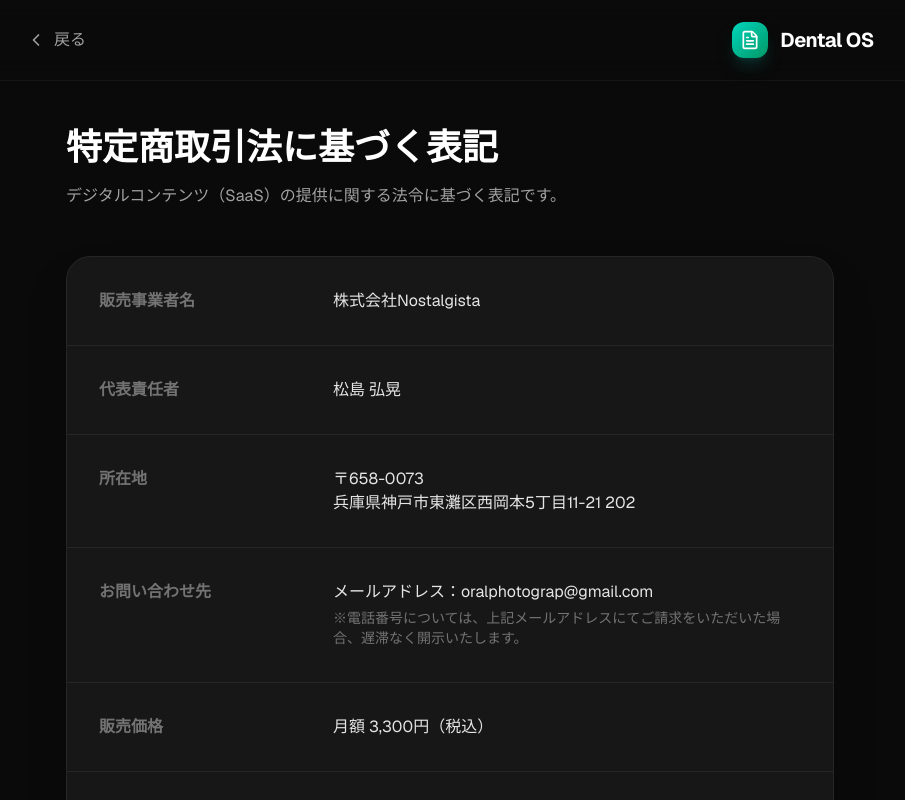
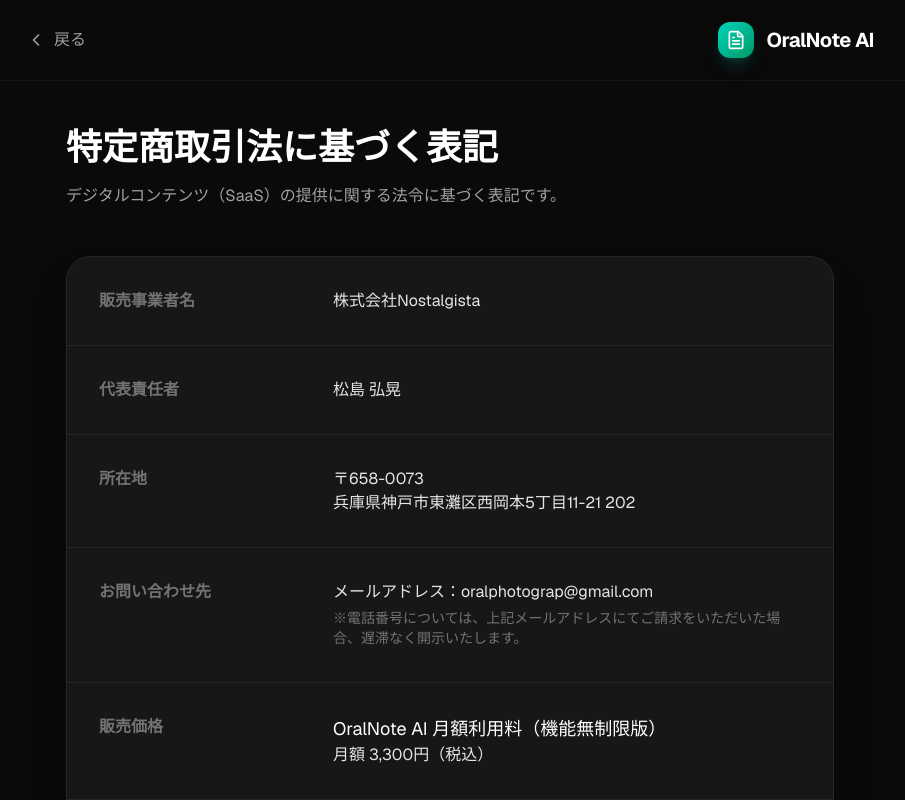
Before and after one commit to oralphotograph-matsushima/dental_os, a Next.js app: page /tokushoho in a window 1280 px wide. Shown: the top 800 px of the page, without its empty margins (190-1095 px from the left). Built offline with nearby package versions, Linux system fonts and the light colour scheme.

Commit message:
名称変更 ORAL NOE AI

```diff
--- a/src/app/layout.tsx
+++ b/src/app/layout.tsx
@@ -13,12 +13,12 @@
 });
 
 export const metadata: Metadata = {
-  title: "Dental OS | 次世代AI歯科システム",
-  description: "しゃべるだけで完璧なカルテが完成する。毎日の診療をサポートする次世代のAI歯科カルテ作成・スライド自動生成システム「Dental OS」",
+  title: "OralNote AI | 次世代AI歯科システム",
+  description: "しゃべるだけで完璧なカルテが完成する。毎日の診療をサポートする次世代のAI歯科カルテ作成・スライド自動生成システム「OralNote AI」",
   openGraph: {
-    title: "Dental OS | 次世代AI歯科システム",
-    description: "しゃべるだけで完璧なカルテが完成。次世代のAI歯科カルテ作成・スライド自動生成システム",
-    siteName: "Dental OS",
+    title: "OralNote AI | 次世代AI歯科システム",
+    description: "しゃべるだけで完璧なカルテが完成する次世代AI歯科カルテシステム",
+    siteName: "OralNote AI",
     images: [
       {
         url: "/DentalOS_Banner.png",
--- a/src/app/lp/page.tsx
+++ b/src/app/lp/page.tsx
@@ -12,7 +12,7 @@
             <div className="bg-gradient-to-br from-teal-400 to-emerald-600 p-2 rounded-xl shadow-lg shadow-teal-900/50">
               <FileText className="w-5 h-5 text-white" />
             </div>
-            <span className="text-xl font-bold tracking-tight text-white">Dental OS</span>
+            <span className="text-xl font-bold tracking-tight text-white">OralNote AI</span>
           </div>
           <div>
             <a href="/" className="text-sm font-bold text-white bg-teal-600 hover:bg-teal-500 px-6 py-2.5 rounded-full transition-all flex items-center gap-1 shadow-lg shadow-teal-500/20">
@@ -82,7 +82,7 @@
       <section className="py-24 bg-neutral-900/30 border-y border-white/5">
         <div className="max-w-6xl mx-auto px-6">
           <div className="text-center mb-16">
-            <h2 className="text-3xl md:text-4xl font-bold text-white mb-4">Dental OS の圧倒的な特徴</h2>
+            <h2 className="text-3xl md:text-4xl font-bold text-white mb-4">OralNote AI の圧倒的な特徴</h2>
             <p className="text-neutral-400">毎日の臨床をサポートする3つのコア機能と、進化し続けるシステム。</p>
           </div>
 
@@ -117,7 +117,7 @@
               </div>
               <h3 className="text-xl font-bold text-white mb-3">将来の機能拡張予定</h3>
               <p className="text-neutral-400 leading-relaxed">
-                Dental OSは日々進化します。将来的には蓄積したカルテデータの「高度な検索性向上」や「分析機能」など、医院の資産を最大化するアップデートを予定しています。
+                OralNote AIは日々進化します。将来的には蓄積したカルテデータの「高度な検索性向上」や「分析機能」など、医院の資産を最大化するアップデートを予定しています。
               </p>
             </div>
           </div>
@@ -192,7 +192,7 @@
         <div className="max-w-6xl mx-auto px-6 flex flex-col md:flex-row items-center justify-between gap-4">
           <div className="flex items-center gap-2">
             <FileText className="w-5 h-5 text-neutral-500" />
-            <span className="text-neutral-400 font-bold">Dental OS</span>
+            <span className="text-neutral-400 font-bold">OralNote AI</span>
           </div>
           <div className="flex flex-col items-end gap-2">
             <div className="flex items-center gap-4 text-sm text-neutral-500">
--- a/src/app/page.tsx
+++ b/src/app/page.tsx
@@ -651,7 +651,7 @@
               <FileText className="w-5 h-5 text-white" />
             </div>
             <h1 className="text-xl font-bold bg-clip-text text-transparent bg-gradient-to-r from-neutral-100 to-neutral-400">
-              Dental OS
+              OralNote AI
             </h1>
           </div>
           <div className="grid grid-cols-4 gap-1.5 bg-black/40 p-1.5 rounded-2xl border border-white/5 shadow-inner">
--- a/src/app/tokushoho/page.tsx
+++ b/src/app/tokushoho/page.tsx
@@ -17,7 +17,7 @@
             <div className="bg-gradient-to-br from-teal-400 to-emerald-600 p-2 rounded-xl shadow-lg shadow-teal-900/50">
               <FileText className="w-5 h-5 text-white" />
             </div>
-            <span className="text-xl font-bold tracking-tight text-white">Dental OS</span>
+            <span className="text-xl font-bold tracking-tight text-white">OralNote AI</span>
           </div>
         </div>
       </nav>
@@ -61,6 +61,7 @@
               <div className="grid grid-cols-1 md:grid-cols-3 p-6 md:p-8 hover:bg-neutral-800/30 transition-colors">
                 <dt className="text-neutral-500 font-semibold mb-2 md:mb-0">販売価格</dt>
                 <dd className="md:col-span-2 text-neutral-200">
+                  <p className="text-white text-lg">OralNote AI 月額利用料（機能無制限版）</p>
                   月額 3,300円（税込）
                 </dd>
               </div>
```
